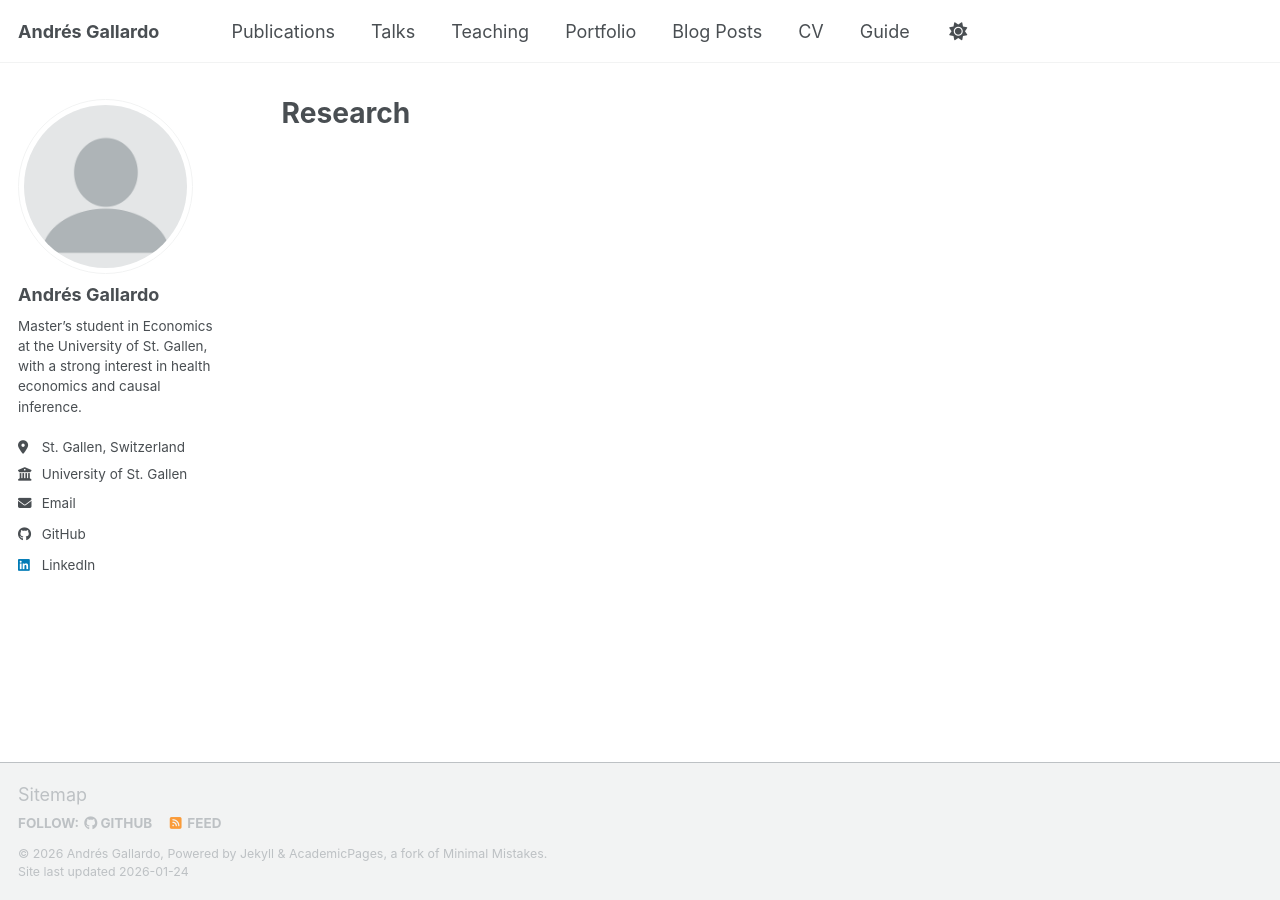
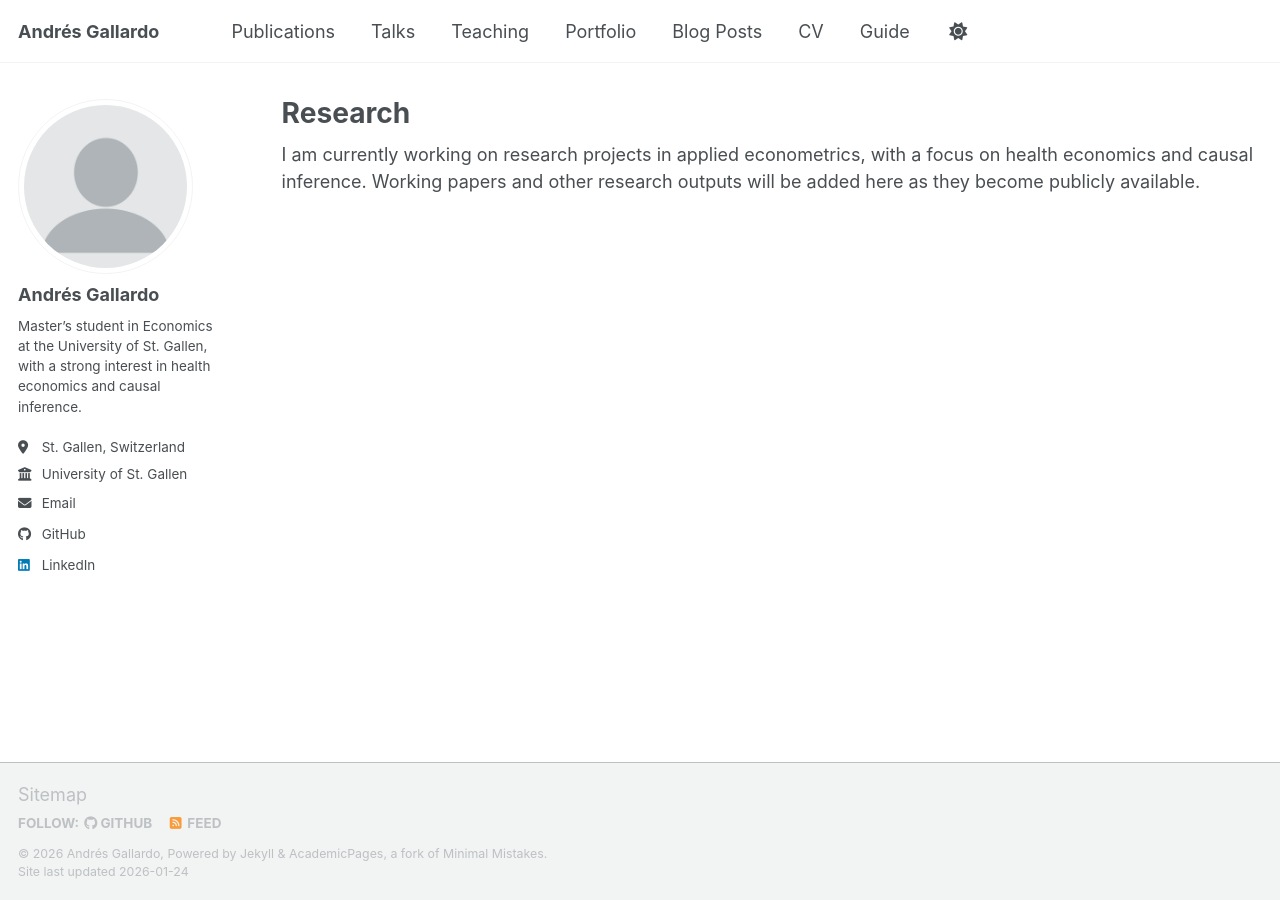
Before and after one commit to andresgallardoaguero/andresgallardoaguero.github.io, a Jekyll site: the page built from _pages/research.html, in a window 1280 px wide. Built offline with Jekyll 4.4.1, drawn with Linux system fonts in a browser that asks for light colours; a script bundle is joined from its source files by our own code; library files that are not in the unit come from our copies.

Commit message:
Update research.html
Simplify Research page to work in progress

```diff
--- a/_pages/research.html
+++ b/_pages/research.html
@@ -5,29 +5,6 @@ permalink: /research/
 author_profile: true
 ---
 
-{% if site.author.googlescholar %}
-  <div class="wordwrap">You can also find my articles on <a href="{{site.author.googlescholar}}">my Google Scholar profile</a>.</div>
-{% endif %}
+I am currently working on research projects in applied econometrics, with a focus on health economics and causal inference.
 
-{% include base_path %}
-
-<!-- New style rendering if publication categories are defined -->
-{% if site.publication_category %}
-  {% for category in site.publication_category  %}
-    {% assign title_shown = false %}
-    {% for post in site.publications reversed %}
-      {% if post.category != category[0] %}
-        {% continue %}
-      {% endif %}
-      {% unless title_shown %}
-        <h2>{{ category[1].title }}</h2><hr />
-        {% assign title_shown = true %}
-      {% endunless %}
-      {% include archive-single.html %}
-    {% endfor %}
-  {% endfor %}
-{% else %}
-  {% for post in site.publications reversed %}
-    {% include archive-single.html %}
-  {% endfor %}
-{% endif %}
+Working papers and other research outputs will be added here as they become publicly available.
```
